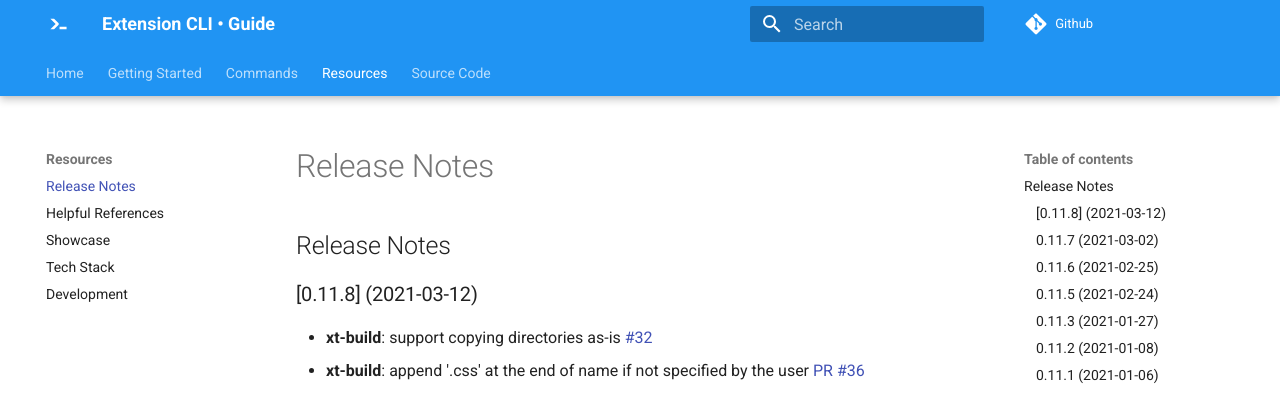
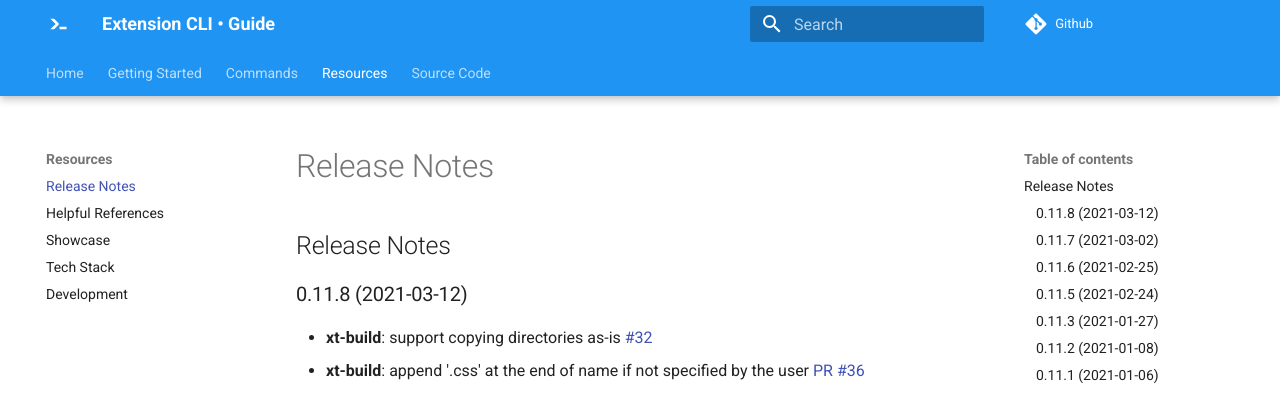
Before and after one commit to MobileFirstLLC/extension-cli, an MkDocs documentation site: the page built from guide/09-release-notes.md, in a window 1280 px wide and 900 px high. Shown: the top 393 px of the window. Built offline with MkDocs 1.6.1 and Material for MkDocs 9.7.7, drawn with Linux system fonts in a browser that asks for light colours; comment, search, counter and statistics services are not loaded.

Commit message:
fix docs

```diff
--- a/guide/09-release-notes.md
+++ b/guide/09-release-notes.md
@@ -1,6 +1,6 @@
 ## Release Notes
 
-### [0.11.8] (2021-03-12)
+### 0.11.8 (2021-03-12)
 
 * **xt-build**: support copying directories as-is [#32](https://github.com/MobileFirstLLC/extension-cli/issues/32)
 * **xt-build**: append '.css' at the end of name if not specified by the user [PR #36](https://github.com/MobileFirstLLC/extension-cli/pull/36)
```
